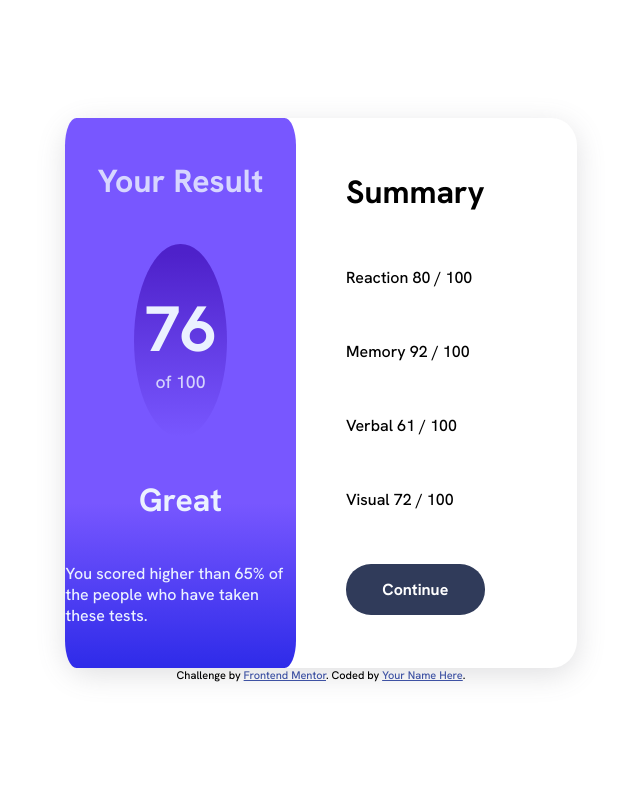
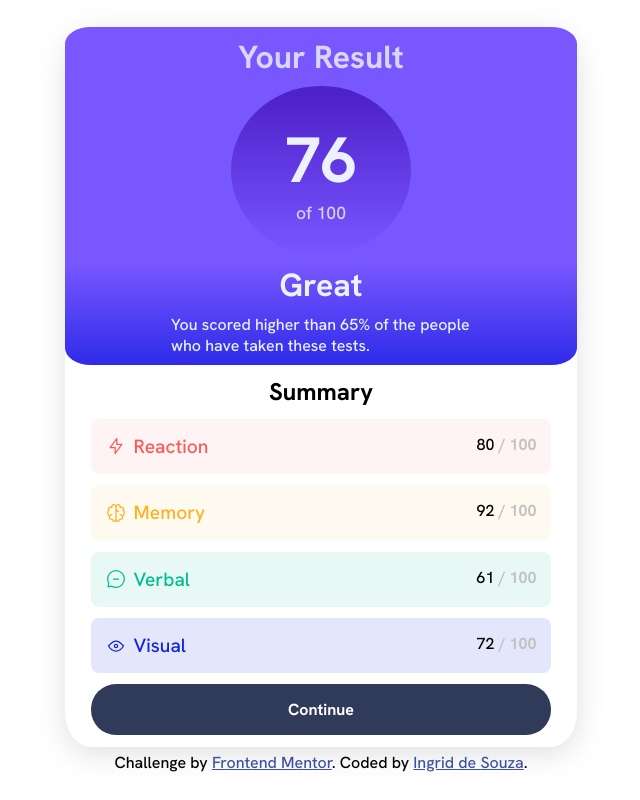
Before and after one commit to IngridsSilveira/Pratica-FrontEndMentor, a plain HTML site: page results-summary-component-main/index.html in a window 1280 px wide. Shown: the whole page, without its empty margins (319-959 px from the left). Drawn offline with Linux system fonts and the light colour scheme.

Commit message:
finalizado desafio 2

```diff
--- a/results-summary-component-main/assets/styles/scss/style.scss
+++ b/results-summary-component-main/assets/styles/scss/style.scss
@@ -20,7 +20,7 @@ body {
   box-shadow: rgba(100, 100, 111, 0.2) 0px 7px 29px 0px;
   border-radius: 5%;
   .container-purple {
-    width: 50%;
+    width: 60%;
     background: linear-gradient(
       hsl(252, 100%, 67%) 70%,
       hsl(241, 81%, 54%) 100%
@@ -40,7 +40,7 @@ body {
         hsla(241, 72%, 46%, 0) 100%
       );
       border-radius: 50%;
-      width: 40%;
+      width: 50%;
       height: 35%;
       display: flex;
       align-items: center;
@@ -65,19 +65,69 @@ body {
     }
   }
   .container-white {
+    h1 {
+      font-size: 1.5rem;
+    }
     width: 50%;
+    height: 520px;
     display: flex;
     justify-content: space-evenly;
     flex-direction: column;
-    align-items: flex-start;
     margin-left: 50px;
     .container-text {
       display: flex;
-      width: 100%;
+      width: 90%;
       justify-content: space-between;
+      padding: 15px;
+      border-radius: 8px;
+      &:hover {
+        cursor: pointer;
+        transform: scale(.9);
+      }
+      .ct-flex-direction {
+        display: flex;
+        justify-content: center;
+        align-items: center;
+        img {
+          margin-right: 8px;
+        }
+        h5 {
+          font-weight: normal;
+          font-size: 1.2rem;
+        }
+      }
+    }
+    .cem {
+      color: #c2c2c2;
+      font-weight: bold;
+    }
+    .red {
+      background-color: hsla(0, 100%, 67%, 0.062);
+      h5 {
+        color: hsl(0, 100%, 67%);
+
+      }
+    }
+    .yellow {
+      background-color: hsla(39, 100%, 56%, 0.068);
+      h5 {
+        color: hsl(39, 100%, 56%);
+      }
+    }
+    .green {
+      background-color: hsla(166, 100%, 37%, 0.089);
+      h5 {
+        color: hsl(166, 100%, 37%);
+      }
+    }
+    .purple {
+      background-color: hsla(234, 85%, 45%, 0.11);
+      h5 {
+        color: hsl(234, 85%, 45%);
+      }
     }
     button {
-      width: 60%;
+      width: 90%;
       background-color: hsl(224, 30%, 27%);
       padding: 15px;
       color: #fff;
@@ -87,8 +137,32 @@ body {
       border: none;
       &:hover {
         cursor: pointer;
-        background-color: hsl(241, 100%, 89%);
+        background-color: hsl(241, 100%, 38%);
       }
     }
   }
 }
+
+@media screen and (min-width: 0px) and (max-width: 1445px){
+  .container {
+      flex-direction: column;
+      height: 90%;
+      .container-purple {
+        width: 100%;
+        height: 460px;
+        .container-circle {
+          width: 35%;
+          height: 50%;
+        }
+        .text {
+          width: 300px;
+        }
+      }
+      .container-white {
+        width: 100%;
+        height: 520px;
+        margin-left: 0;
+        align-items: center;
+      }
+  }
+}
--- a/results-summary-component-main/index.html
+++ b/results-summary-component-main/index.html
@@ -16,7 +16,7 @@
 
   <!-- Feel free to remove these styles or customise in your own stylesheet 👍 -->
   <style>
-    .attribution { font-size: 11px; text-align: center; }
+    .attribution { font-size: 1rem; text-align: center; margin-top: 5px; }
     .attribution a { color: hsl(228, 45%, 44%); }
   </style>
 </head>
@@ -35,21 +35,33 @@
 
     <div class="container-white">
       <h1>Summary</h1>
-      <div class="container-text">
-        Reaction
-        80 / 100
+      <div class="container-text red">
+        <div class="ct-flex-direction">
+          <img src="assets/images/icon-reaction.svg" alt="reaction">
+          <h5>Reaction</h5>
+        </div>
+        <p>80 <span class="cem"> / 100</span></p>
       </div>
-      <div class="container-text">
-        Memory
-        92 / 100
+      <div class="container-text yellow">
+        <div class="ct-flex-direction">
+          <img src="assets/images/icon-memory.svg" alt="memory">
+          <h5>Memory</h5>
+        </div>
+        <p>92 <span class="cem"> / 100</span></p>
       </div>
-      <div class="container-text">
-        Verbal
-        61 / 100
+      <div class="container-text green">
+        <div class="ct-flex-direction">
+          <img src="assets/images/icon-verbal.svg" alt="verbal">
+          <h5>Verbal</h5>
+        </div>
+        <p>61 <span class="cem">/ 100</span></p>
       </div>
-      <div class="container-text">
-        Visual
-        72 / 100
+      <div class="container-text purple">
+        <div class="ct-flex-direction">
+          <img src="assets/images/icon-visual.svg" alt="visual">
+          <h5>Visual</h5>
+        </div>
+        <p>72 <span class="cem">/ 100</span></p>
       </div>
       <button>Continue</button>
     </div>
@@ -57,7 +69,7 @@
 
   <div class="attribution">
     Challenge by <a href="https://www.frontendmentor.io?ref=challenge" target="_blank">Frontend Mentor</a>.
-    Coded by <a href="#">Your Name Here</a>.
+    Coded by <a href="#">Ingrid de Souza</a>.
   </div>
 </body>
 </html>
```
Also changed, not shown: results-summary-component-main/assets/styles/css/style.css, 1 other file.
